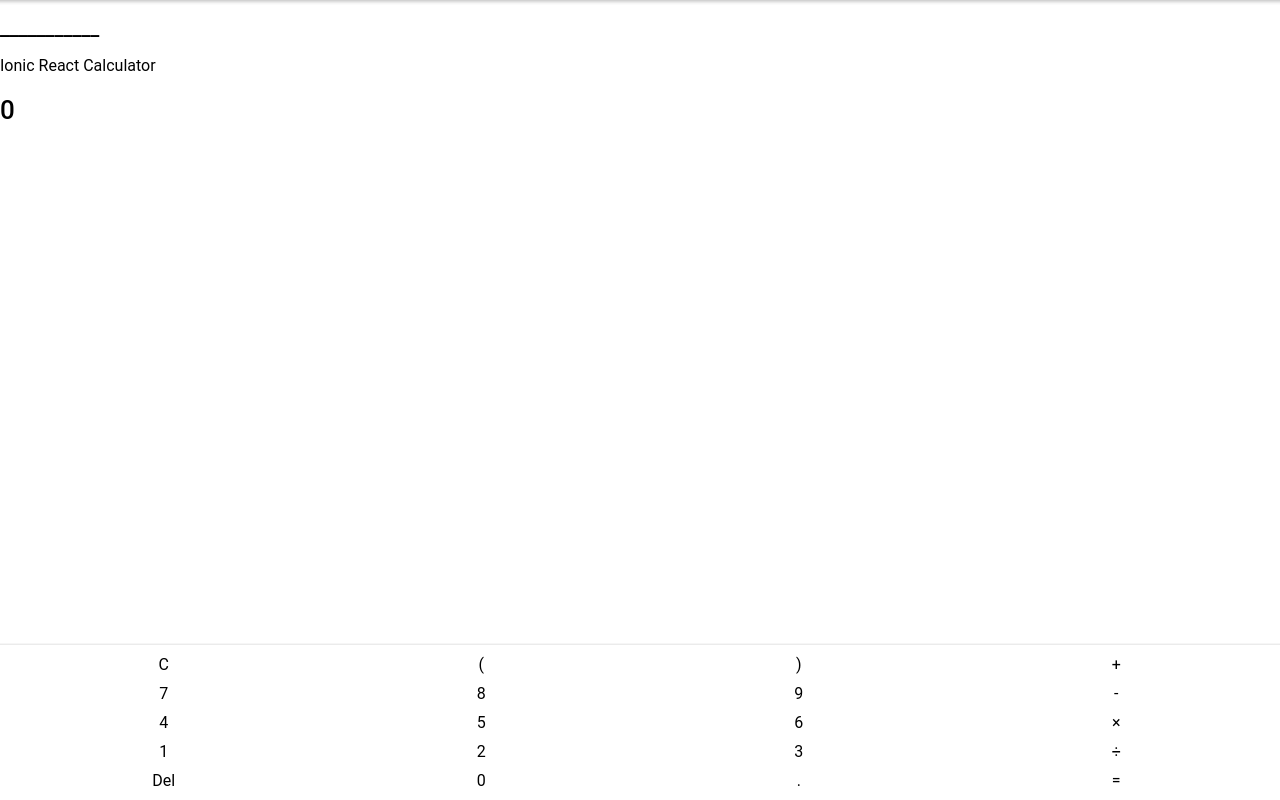
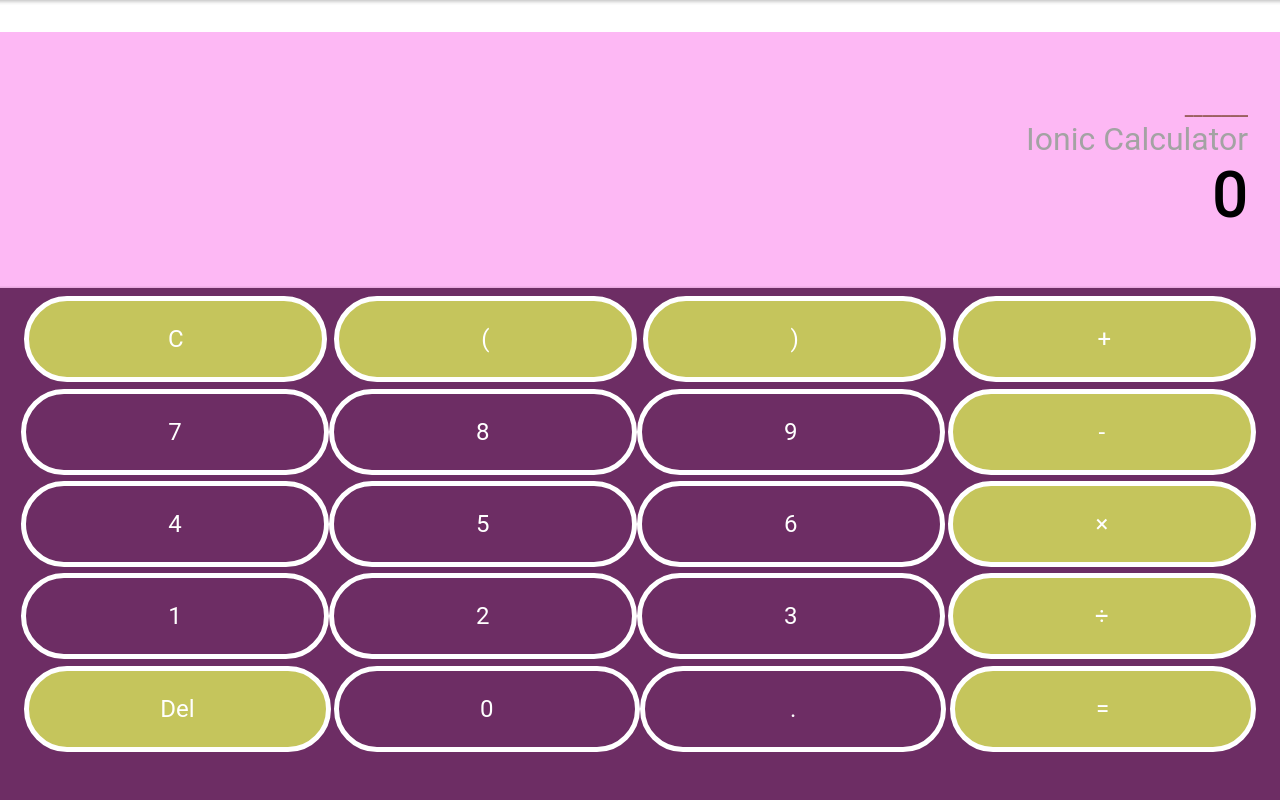
Before and after one commit to BsoftMaewada/ionic-react-calculator, a React (Create React App) app in the folder ionic-react-calculator/: page /home in a window 1280 px wide. Built offline with nearby package versions, Linux system fonts and the light colour scheme.

Commit message:
Fixed error and made modification

```diff
--- a/ionic-react-calculator/package.json
+++ b/ionic-react-calculator/package.json
@@ -31,7 +31,7 @@
     "react-dom": "^17.0.2",
     "react-router": "^5.2.0",
     "react-router-dom": "^5.2.0",
-    "react-scripts": "^2.1.3",
+    "react-scripts": "^5.0.0",
     "typescript": "^4.1.3",
     "web-vitals": "^0.2.4",
     "workbox-background-sync": "^5.1.4",
--- a/ionic-react-calculator/src/App.js
+++ b/ionic-react-calculator/src/App.js
@@ -1,6 +1,6 @@
 import React from "react";
 import { Redirect, Route } from "react-router-dom";
-import { IonApp, IonRouterOutlet } from "@ionic/react";
+import { IonApp, IonRouterOutlet, IonMenu } from "@ionic/react";
 import { IonReactRouter } from "@ionic/react-router";
 import { setupIonicReact } from "@ionic/react";
 import Home from "./pages/Home";
@@ -31,10 +31,10 @@ setupIonicReact({
 });
 
 const App = () => (
-
         <IonApp>
                 <IonReactRouter>
-                <IonRouterOutlet>
+                        <IonMenu content-id="menu"> BUhari </IonMenu>
+                        <IonRouterOutlet id="menu">
                                 <Route exact path="/home">
                                 <Home />
                                 </Route>
--- /dev/null
+++ b/ionic-react-calculator/src/components/Button.module.css
@@ -0,0 +1,41 @@
+.button,
+.specialButton {
+
+    margin: 0.2rem;
+    padding: 1.5rem;
+    margin: 0.2rem;
+    border-radius: 50px;
+    font-size: 1.5rem;
+    border: 5px solid;
+
+}
+
+.button {
+    border: 5px solid;
+    color: rgb(255, 255, 255);
+    background-color: transparent;
+    margin: auto
+    ;
+    /* width: 65px;
+    height: 70px;
+    border-radius: 60%;
+    border: solid;
+    outline: none;
+    font-size: 2rem;
+    background-color:red;
+    color: #fff;
+    margin: 10px;
+    flex-direction: row-reverse; */
+
+    /* height: 50px;
+    width: 50px;
+    border-radius: 50px;
+    font-size: 20px; */
+}
+
+.specialButton {
+
+    color: rgb(255, 255, 255);
+    background-color: var(--blue-yellow);
+    background-color: rgb(197, 197, 92);
+}
--- a/ionic-react-calculator/src/components/ButtonCol.js
+++ b/ionic-react-calculator/src/components/ButtonCol.js
@@ -1,6 +1,6 @@
-import React from "react";
+// import React from "react";
 import { IonCol } from "@ionic/react";
-import styles from "./ButtonStyle.css";
+import styles from "./Button.module.css";
 
 const ButtonCol = (props) => {
   const { value, special, clickEvent } = props;
--- a/ionic-react-calculator/src/components/ButtonRow.js
+++ b/ionic-react-calculator/src/components/ButtonRow.js
@@ -1,9 +1,9 @@
-import React from "react";
+// import React from "react";
 import { IonRow } from "@ionic/react";
-import styles from "./ButtonRow.css";
+import styles from "./ButtonRow.module.css";
 
 const ButtonRow = (props) => (
-  <IonRow className={styles.buttonRow}>{props.children}</IonRow>
+  <IonRow className={ styles.buttonRow }> { props.children } </IonRow>
 );
 
 export default ButtonRow;
--- a/ionic-react-calculator/src/components/ButtonStyle.css
+++ /dev/null
@@ -1,21 +0,0 @@
-.button,
-.specialButton {
-
-    margin: 0.2rem;
-    padding: 1.5rem;
-    margin: 0.2rem;
-    border-radius: 15px;
-    font-size: 1.5rem;
-}
-
-.button {
-
-    color: rgb(255, 255, 255);
-    background-color: rgb(58, 58, 58);
-}
-
-.specialButton {
-
-    color: rgb(255, 255, 255);
-    background-color: var(--blue-color);
-}
--- a/ionic-react-calculator/src/keys/Buttons.js
+++ b/ionic-react-calculator/src/keys/Buttons.js
@@ -1,3 +1,4 @@
+
 export const buttons = [
 
     [
--- a/ionic-react-calculator/src/pages/Home.js
+++ b/ionic-react-calculator/src/pages/Home.js
@@ -1,27 +1,25 @@
-import React from "react";
 import {
   IonContent,
-  IonPage,
-  IonHeader,
   IonFooter,
   IonGrid,
+  IonHeader,
+  IonPage,
 } from "@ionic/react";
-import { useState, useEffect } from "react";
-
-/*======== Button components =========*/
-import ButtonCol from "../components/ButtonCol";
+import { useEffect, useState } from "react";
+import Button from "../components/ButtonCol";
 import ButtonRow from "../components/ButtonRow";
+import styles from "./Home.module.css";
 
 import { buttons } from "../keys/Buttons";
-import styles from "./HomeStyle.css";
 
 const Home = () => {
-  const [showTitle, setShowTitle] = useState("___________");
+  const [showTitle, setShowTitle] = useState("_______");
   const [sum, setSum] = useState("0");
-  const [sumHistory, setSumHistory] = useState("Ionic React Calculator");
+  const [sumHistory, setSumHistory] = useState("Ionic Calculator");
 
   const handleClick = (e, operator) => {
-    const tempHistory = sumHistory.replace("Ionic React Calculator", " ");
+    const tempSumHistory = sumHistory.replace("Ionic Calculator", "");
+
     if (operator === "=") {
       calculate();
     } else if (operator === "C") {
@@ -29,12 +27,12 @@ const Home = () => {
     } else if (operator === "Del") {
       backspace();
     } else {
-      setSumHistory(tempHistory + operator);
+      setSumHistory(tempSumHistory + operator);
 
-      e.target.classlist.add("animate_headShake");
+      e.target.classList.add("animate__headShake");
 
       setTimeout(() => {
-        e.target.classlist.remove("animate_headShake");
+        e.target.classList.remove("animate__headShake");
       }, 500);
     }
   };
@@ -43,26 +41,23 @@ const Home = () => {
     calculate();
   }, [sumHistory]);
 
-  /**============= CALCULATE FUNcTION ============**/
   const calculate = () => {
     try {
-      if (setSum(eval(sumHistory).length > 5)) {
-        eval(sumHistory).toFixed(4);
-      } else {
-        eval(sumHistory);
-      }
-      setShowTitle("Ionic Calculator");
+      // eslint-disable-next-line no-eval
+      setSum(
+        eval(sumHistory).length > 5
+          ? eval(sumHistory).toFixed(4)
+          : eval(sumHistory)
+      );
+      setShowTitle("");
     } catch (e) {}
   };
 
-  /**============= RESET FUNcTION ============**/
   const reset = () => {
-    setSumHistory("Ionic Calculator");
+    setSumHistory("");
     setSum("0");
-    setShowTitle("__________");
   };
 
-  /**============= BACKSPACE FUNcTION ============**/
   const backspace = () => {
     const tempSum = sumHistory.substr(0, sumHistory.length - 1);
     setSumHistory(tempSum);
@@ -70,13 +65,12 @@ const Home = () => {
 
   return (
     <IonPage>
-      <IonHeader> </IonHeader>
-      <IonContent fullscreen="true">
+      <IonHeader></IonHeader>
+      <IonContent fullscreen>
         <div className={styles.sumContainer}>
-          {showTitle && <h4>{showTitle} </h4>}
-          <p> {sumHistory}</p>
-          <h1 className="animate_animated animate_headShake">
-            {" "}
+          {showTitle && <h4>{showTitle}</h4>}
+          <p>{sumHistory}</p>
+          <h1 className="animate__animated animate__headShake">
             {sum.toString().replace(/\B(?=(\d{3})+(?!\d))/g, ",")}
           </h1>
         </div>
@@ -89,7 +83,7 @@ const Home = () => {
               <ButtonRow key={index}>
                 {buttonRow.map((button) => {
                   return (
-                    <ButtonCol
+                    <Button
                       key={button.value}
                       value={button.value}
                       special={button.special}
--- a/ionic-react-calculator/src/pages/HomeStyle.css
+++ b/ionic-react-calculator/src/pages/Home.module.css
@@ -1,7 +1,13 @@
+/* *{
+    padding: 0;
+    margin: 0;
+    background-color: blanchedalmond;
+} */
+
 .calculatorContainer {
 
     padding-bottom: 2.5rem;
-    background-color: white;
+    background-color: rgb(109, 45, 100);
     padding-left: 1rem;
     padding-right: 1rem;
 }
@@ -14,8 +20,7 @@
     align-items: flex-end;
     padding-right: 2rem;
     margin-top: 2rem;
-
-    background-color: rgba(99, 158, 226, 0.1);
+    background-color: rgba(247, 10, 215, 0.288);
     padding: 2rem;
     padding-top: 4rem;
     padding-bottom: 4rem;
@@ -42,5 +47,5 @@
 
 .sumContainer h4 {
 
-    color: rgb(197, 197, 197);
+    color: rgb(155, 96, 96);
 }
```
Also changed, not shown: ionic-react-calculator/src/components/ButtonRow.module.css (renamed from ionic-react-calculator/src/components/ButtonRow.css), 1 other file (tests, documents, lock files or other folders). Lines whose indentation alone changed are shown as unchanged.
